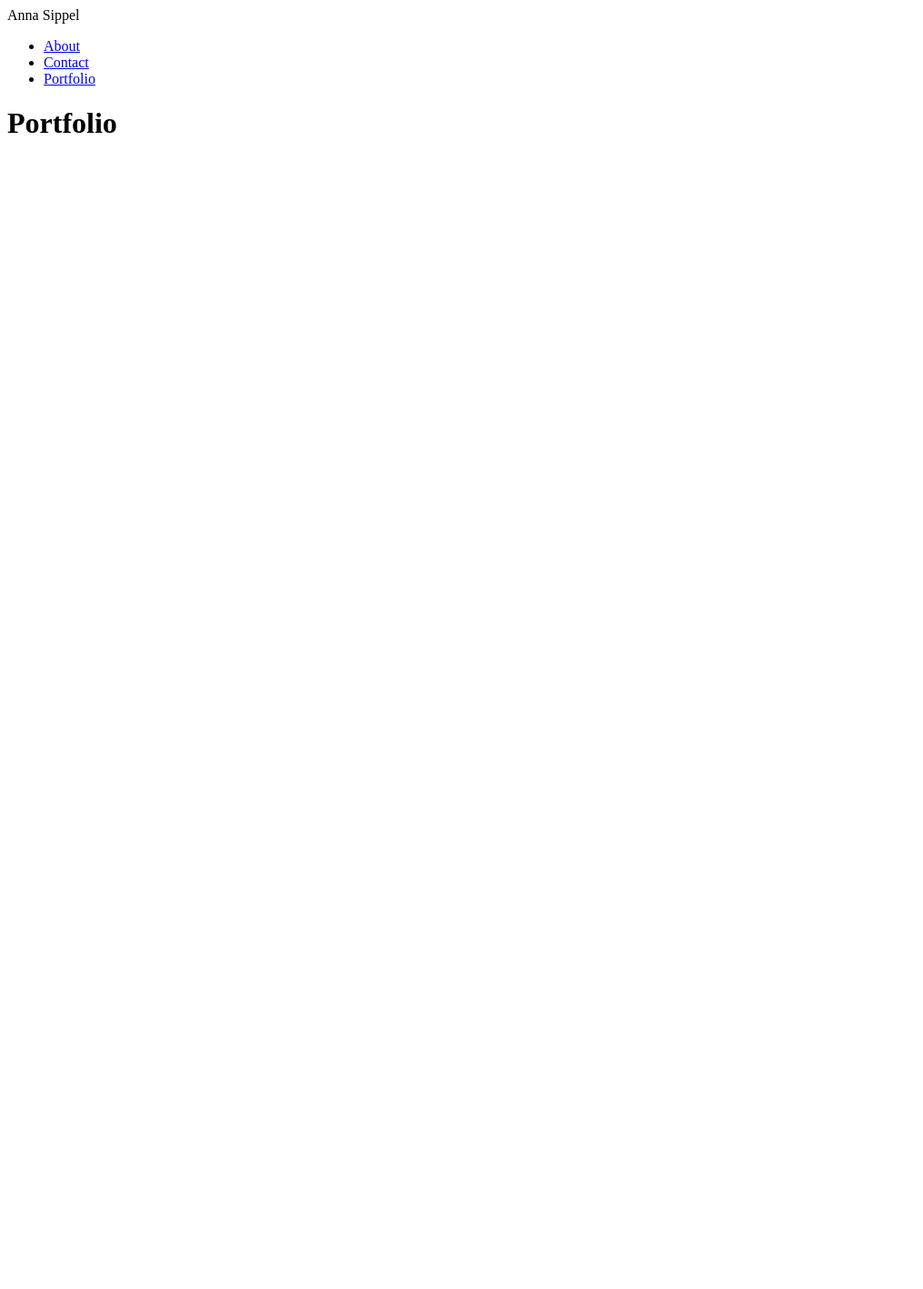
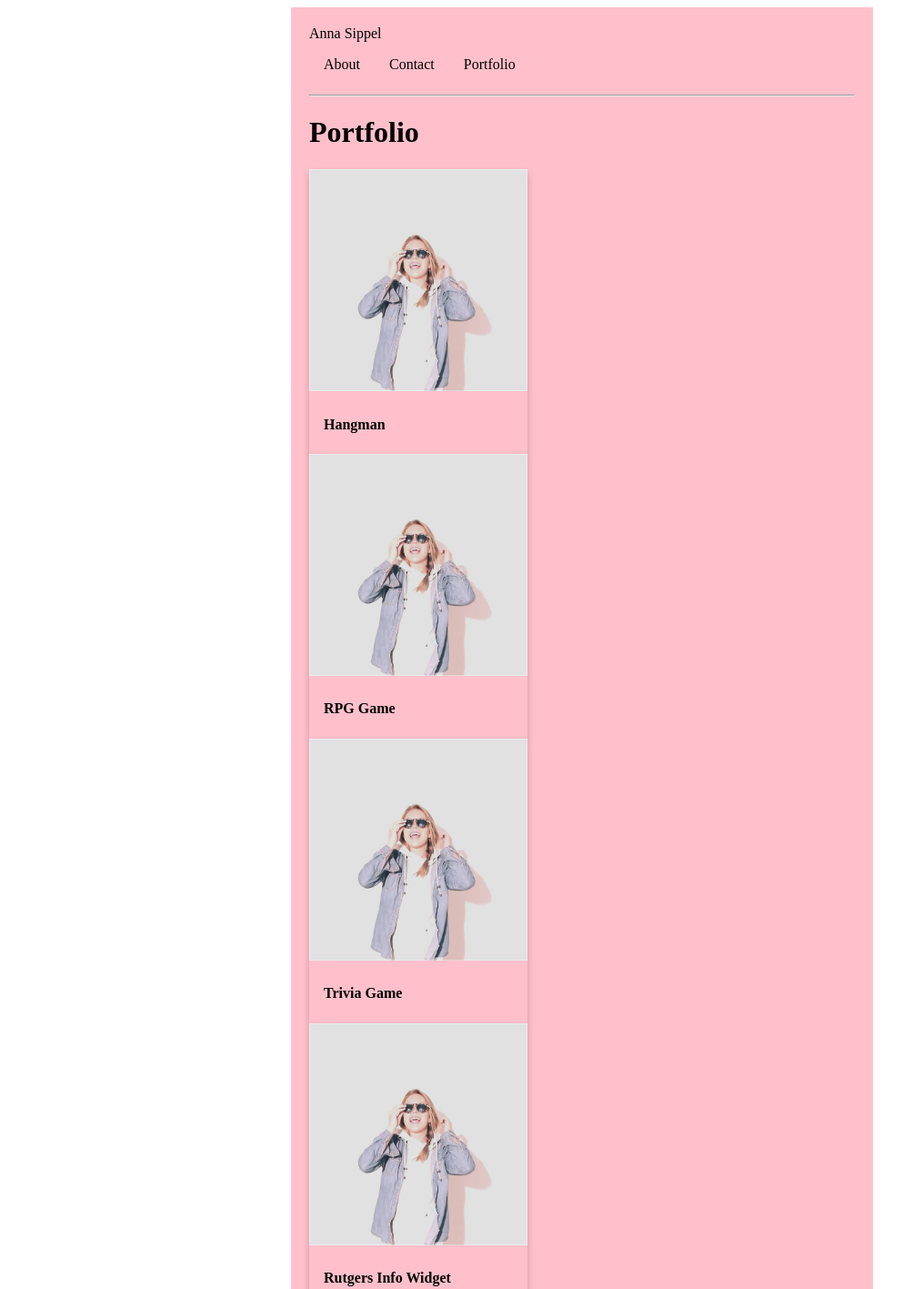
Before and after one commit to asippel129/Basic-Portfolio, a plain HTML site: page portfolio.html in a window 1280 px wide. Shown: the top 1417 px of the page at 91% size, without its empty margins (0-1015 px from the left). Before the commit the page ends 800 px from the top, so only its background shows below. Drawn offline with Linux system fonts and the light colour scheme; files whose address does not match are found by name.

Commit message:
right now it is centered and the html and css is linked and somewhat working

```diff
--- a/assets/css/style.css
+++ b/assets/css/style.css
@@ -39,3 +39,18 @@ li a:hover {
 .wrapper {
     background-color:pink;
 }
+
+/* THIS HAS TO DO WITH THE CARDS */
+.card {
+    box-shadow: 0 4px 8px 0 rgba(0,0,0,0.2);
+    transition: 0.3s;
+    width: 40%;
+}
+
+.card:hover {
+    box-shadow: 0 8px 16px 0 rgba(0,0,0,0.2);
+}
+
+.container {
+    padding: 2px 16px;
+}
--- a/portfolio.html
+++ b/portfolio.html
@@ -4,7 +4,7 @@
 <head>
     <meta charset="UTF-8">
     <title>Basic Portfolio Activity</title>
-    <!-- <link rel="stylesheet" href="assets/css/style.css"> -->
+    <link rel="stylesheet" href="assets/css/style.css">
 </head>
 
 <body>
@@ -15,10 +15,49 @@
                 Anna Sippel
             </div>
         <ul>
-          <li><a href="#about">About</a></li>
-          <li><a href="#contact">Contact</a></li>
-          <li><a href="#portfolio">Portfolio</a></li>
+            <li><a href="index.html">About</a></li>
+            <li><a href="contact.html">Contact</a></li>
+            <li><a href="portfolio.html">Portfolio</a></li>
         </ul>
 
 
+    <hr>
+
+
     <h1>Portfolio</h1>
+
+
+    <div class="card" id="hangman">
+      <img src="/Users/asippel129/Desktop/code/Basic-Portfolio/assets/images/pro-pic.jpg" alt="Avatar" style="width:100%">
+      <div class="container">
+        <h4><b>Hangman</b></h4>
+      </div>
+    </div>
+
+    <div class="card" id="rpg">
+        <img src="/Users/asippel129/Desktop/code/Basic-Portfolio/assets/images/pro-pic.jpg" alt="Avatar" style="width:100%">
+        <div class="container">
+          <h4><b>RPG Game</b></h4>
+        </div>
+      </div>
+
+      <div class="card" id="trivia">
+        <img src="/Users/asippel129/Desktop/code/Basic-Portfolio/assets/images/pro-pic.jpg" alt="Avatar" style="width:100%">
+        <div class="container">
+          <h4><b>Trivia Game</b></h4>
+        </div>
+      </div>
+
+      <div class="card" id="rutgers">
+        <img src="/Users/asippel129/Desktop/code/Basic-Portfolio/assets/images/pro-pic.jpg" alt="Avatar" style="width:100%">
+        <div class="container">
+          <h4><b>Rutgers Info Widget</b></h4>
+        </div>
+      </div>
+
+      <div class="card" id="rock">
+        <img src="/Users/asippel129/Desktop/code/Basic-Portfolio/assets/images/pro-pic.jpg" alt="Avatar" style="width:100%">
+        <div class="container">
+          <h4><b>Rock Paper Scissors</b></h4>
+        </div>
+      </div>
```
Also changed, not shown: contact.html (+10 -4 lines), index.html (+12 -6 lines), 1 other file. Lines whose indentation alone changed are shown as unchanged.
